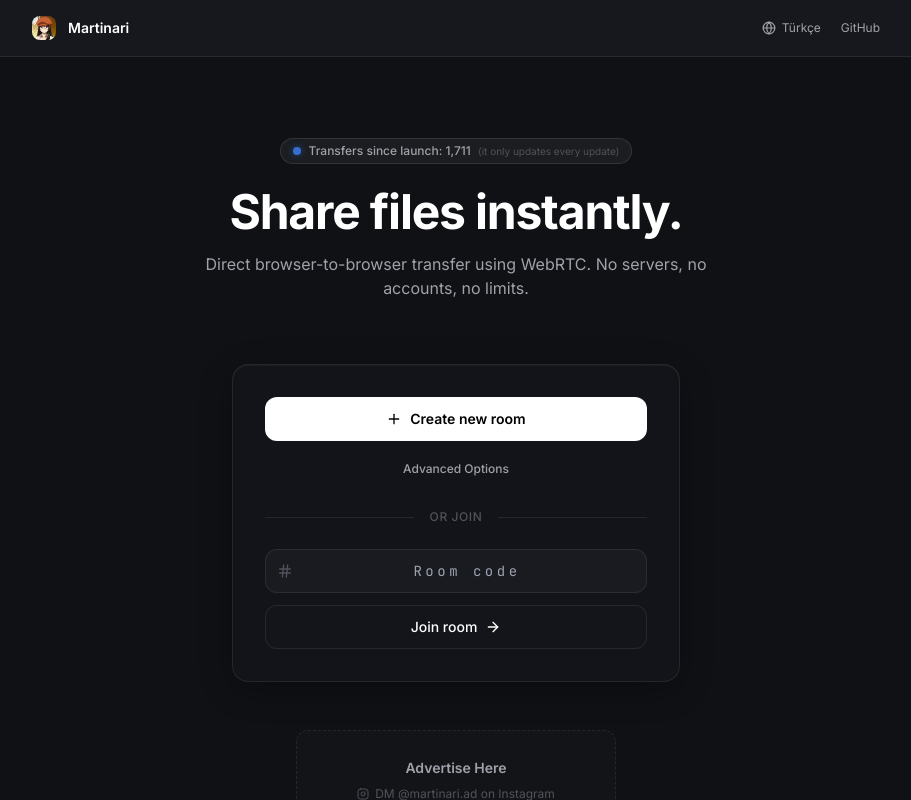
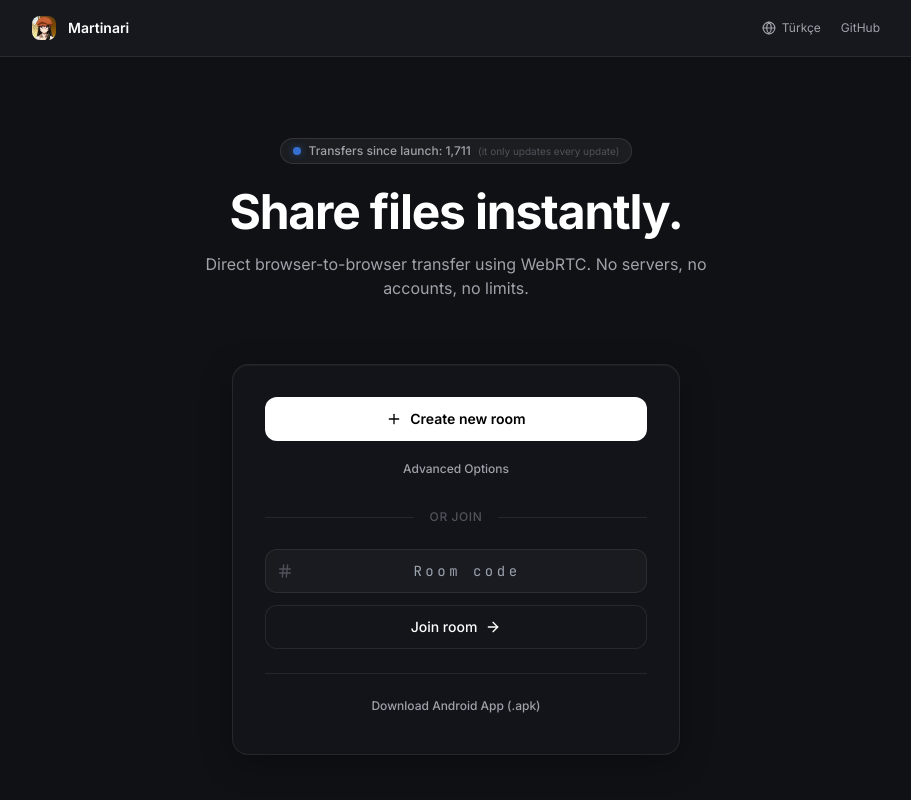
Before and after one commit to WAAAAAHHHHH/martinari, a React (Vite) app in the folder packages/client/: page / in a window 1280 px wide. Shown: the top 800 px of the page, without its empty margins (184-1095 px from the left). Built offline with nearby package versions, Linux system fonts and the light colour scheme; no server answers.

Commit message:
feat: add Android APK direct download button on the homepage

```diff
--- a/packages/client/src/i18n/translations.ts
+++ b/packages/client/src/i18n/translations.ts
@@ -20,6 +20,7 @@ export const translations = {
     home_room_code_placeholder: 'Room code',
     home_join_room: 'Join room',
     home_made_by: 'made by',
+    home_download_apk: 'Download Android App (.apk)',
     // RoomPage
     room_share_hint: 'Share the room code above — your peer can join from any browser.',
     room_error_title: 'Connection error',
@@ -125,6 +126,7 @@ export const translations = {
     home_room_code_placeholder: 'Oda kodu',
     home_join_room: 'Odaya katıl',
     home_made_by: 'yapan',
+    home_download_apk: 'Android Uygulamasını İndir (.apk)',
     // RoomPage
     room_share_hint: 'Oda kodunu paylaş — karşı taraf herhangi bir tarayıcıdan katılabilir.',
     room_error_title: 'Bağlantı hatası',
--- a/packages/client/src/pages/HomePage.tsx
+++ b/packages/client/src/pages/HomePage.tsx
@@ -240,6 +240,14 @@ export default function HomePage() {
               {t('home_join_room')}
             </Button>
           </div>
+
+          <div className="mt-6 pt-4 border-t border-border flex flex-col items-center justify-center">
+            <a href="/Martinari.apk" download className="w-full">
+              <Button variant="ghost" size="sm" fullWidth className="text-xs text-accent font-medium">
+                {t('home_download_apk')}
+              </Button>
+            </a>
+          </div>
         </motion.div>
 
         <div className="mt-8">
```
Also changed, not shown: 1 other file (tests, documents, lock files or other folders).
